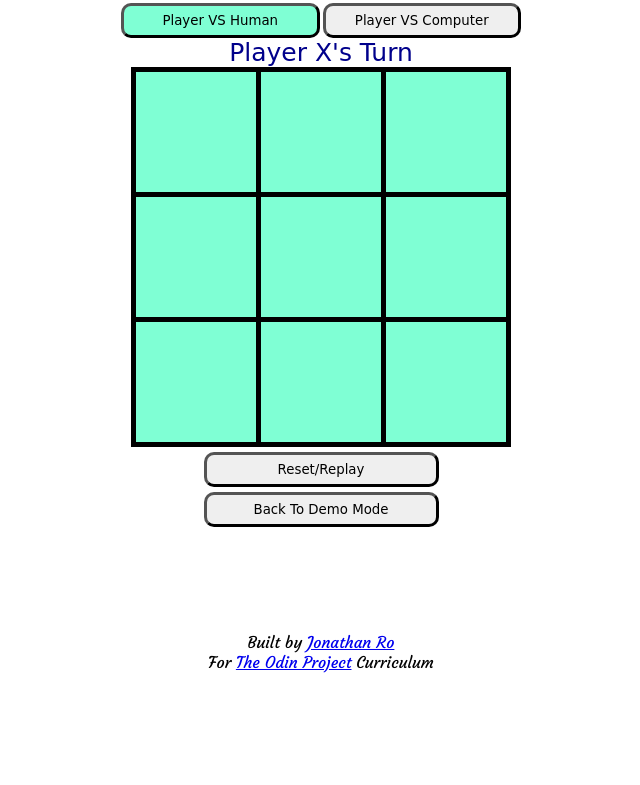
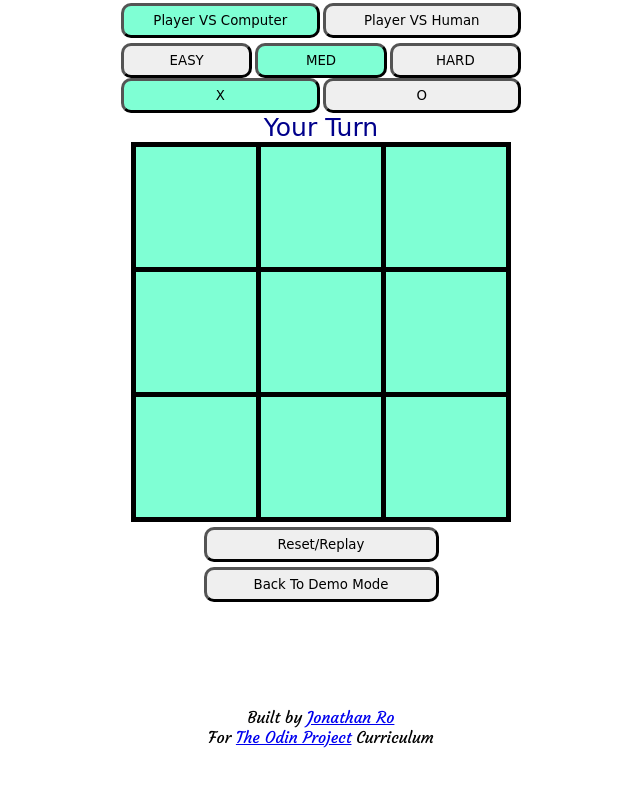
Before and after one commit to jonro2955/odin_javascript_2_tictactoe, a plain HTML site: page index.html in a window 1280 px wide. Both pictures are taken after a click on the button "Begin Play!". Shown: the part 43-828 px from the top of the page, without its empty margins (319-959 px from the left). Before the commit the page ends 800 px from the top, so only its background shows below. Drawn offline with Linux system fonts and the light colour scheme; a web font is replaced by a local one.

Commit message:
Update easy difficulty and make VS Comp default mode

```diff
--- a/index.html
+++ b/index.html
@@ -16,8 +16,8 @@
 
   <div id="settingsDiv">
     <div id="modeDiv">
+      <button class="modeBtn" id="vsCompBtn">Player VS Computer</button>
       <button class="modeBtn" id="vsHumanBtn">Player VS Human</button>
-      <button class="modeBtn" id="vsCompBtn">Player VS Computer</button>
     </div>
     <div id="compMode">
       <div id="levelSelectDiv">
--- a/script.js
+++ b/script.js
@@ -48,8 +48,8 @@ const Board = (() => {
  * Settings Module
  *******************************************************************************/
  const Settings = (() => {
-
-  let mode = "Player VS Human";
+  // Default starting mode is set to:
+  let mode = 'Player VS Computer';
   let level = "MED"
   let humanSign = "X";
   let buttonsOn = true;
@@ -273,7 +273,7 @@ const Board = (() => {
     let percentThreshold;
     switch(Settings.getLevel()){
       case "EASY":
-        percentThreshold = 0;
+        percentThreshold = 25;
         break;
       case "MED":
         percentThreshold = 80;
@@ -341,20 +341,23 @@ const Board = (() => {
     Sounds.playClickSound();
   });
 
+  /** CHANGES */
   const beginBtn = document.getElementById("beginBtn");
   beginBtn.addEventListener("click", () => {
     Sounds.playClickSound();
+    demoLabel.remove();
+    Board.clear();
+    Settings.activateBtns();
+    resetCurrentPlayerToX();
     quitDemo = true;
-    resetCurrentPlayerToX();
     beginBtn.style.display = "none";
     backToDemoDiv.style.display = "flex";
     replayBtnDiv.style.display = "flex";
     settingsDiv.style.display = "flex";
     message.style.display = "flex";
-    message.textContent = "Player X's Turn";
-    demoLabel.remove();
-    Board.clear();
-    Settings.activateBtns();
+    // activateMode("Player VS Computer");
+
+    message.textContent = "Your Turn";
     grid.forEach(cell => {
       cell.addEventListener("click", playRound);
       cell.style.opacity = 1;
--- a/style.css
+++ b/style.css
@@ -53,7 +53,7 @@ p{
 }
 
 #compMode{
-  display: none;
+  /* display: none; */
   flex-direction: column;
   align-items: center;
   justify-content:  center;
@@ -84,7 +84,7 @@ p{
 
 }
 
-#vsHumanBtn{
+#vsCompBtn{
   background-color: aquamarine;
 }
 
```
